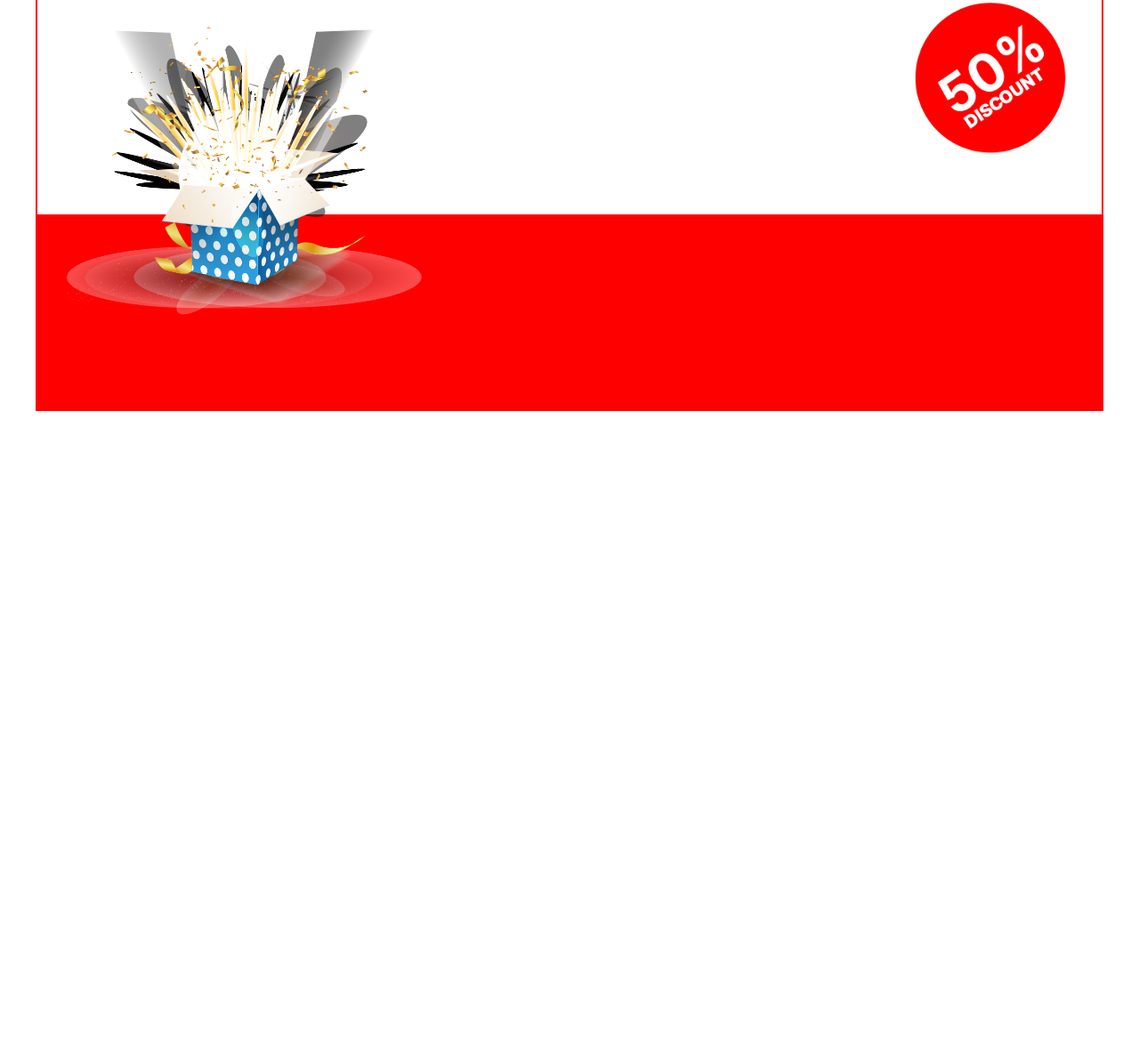
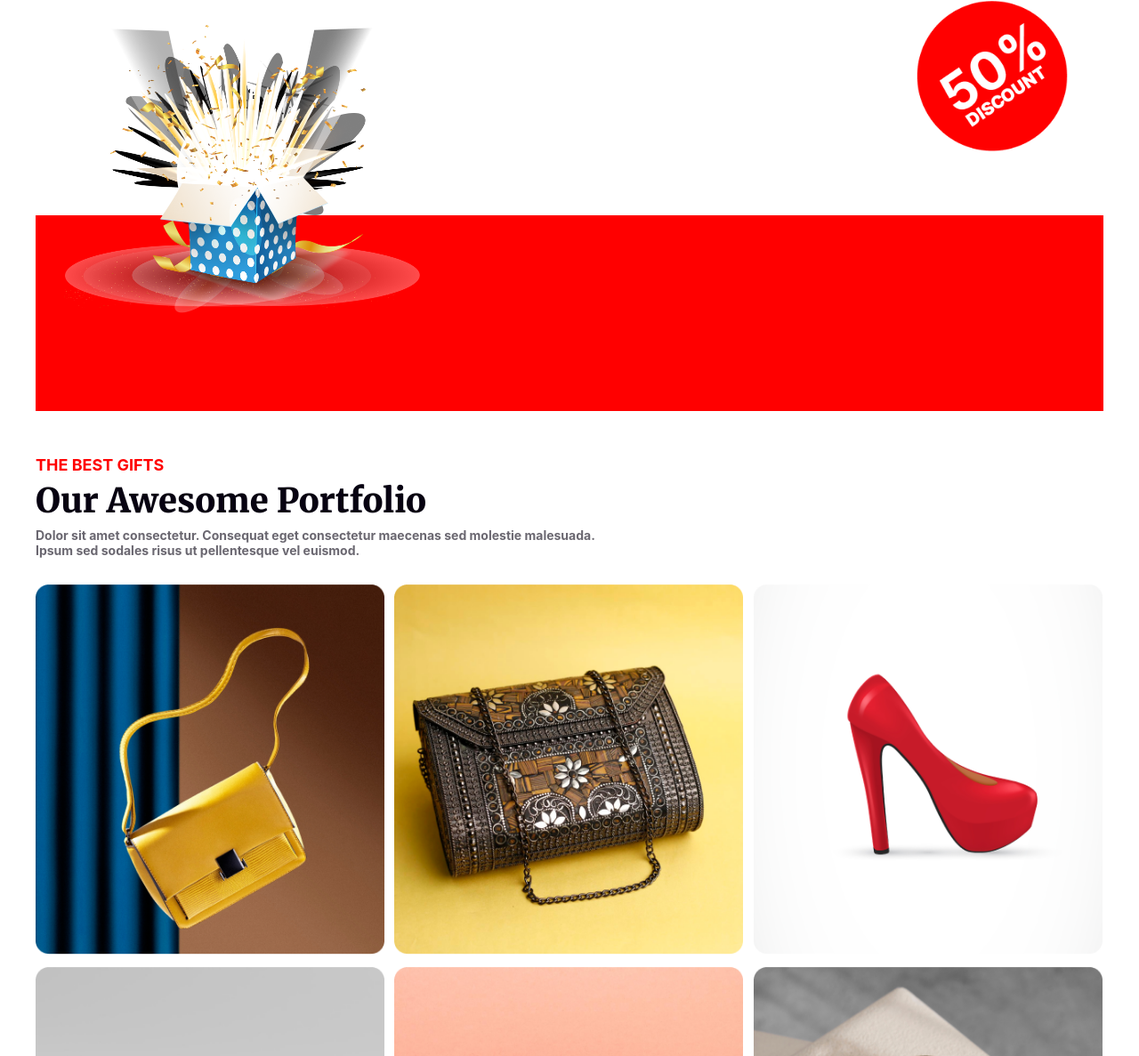
Before and after one commit to M-RayhanKhan/new-year, a plain HTML site: page index.html in a window 1280 px wide. Shown: the part 1853-3040 px from the top of the page at 89% size. Before the commit the page ends 2335 px from the top, so only its background shows below. Drawn offline with Linux system fonts and the light colour scheme.

Commit message:
Our Awesome Portfolio

```diff
--- a/index.html
+++ b/index.html
@@ -1046,6 +1046,36 @@
             </div>
           </section>
          <!-- holiday section end here -->
+          <!-- portfolio section start  -->
+           <section class="portfolio-section-container">
+            <div class="portfolio-text-content">
+                <h5>THE BEST GIFTS</h5>
+                <h2>Our Awesome Portfolio</h2>
+                <p>Dolor sit amet consectetur. Consequat eget consectetur maecenas sed molestie malesuada. <br> Ipsum sed sodales risus ut pellentesque vel euismod. </p>
+            </div>
+            <div class="portfolio-item">
+                <div class="portfolio-img">
+                    <img src="images/Rectangle 3.png" alt="">
+                </div>
+                <div class="portfolio-img">
+                    <img src="images/Rectangle 4.png" alt="">
+                </div>
+                <div class="portfolio-img">
+                    <img src="images/Rectangle 5.png" alt="">
+                </div>
+                <div class="portfolio-img">
+                    <img src="images/Rectangle 6.png" alt="">
+                </div>
+                <div class="portfolio-img">
+                    <img src="images/Rectangle 7.png" alt="">
+                </div>
+                <div class="portfolio-img">
+                    <img src="images/Rectangle 8.png" alt="">
+                </div>
+            </div>
+           </section>
+          <!-- portfolio section end -->
+
     </main>
 </body>
 </html>
--- a/styel/style.css
+++ b/styel/style.css
@@ -162,7 +162,6 @@ h1 {
 .holiday-section-container {
     width: 1200px;
     height: 686.07px;
-    border: 2px solid red;
     margin: 0 auto;
     margin-top: 50px;
     margin-bottom: 20px;
@@ -196,6 +195,7 @@ h1 {
     letter-spacing: 0%;
     text-align: center;
 }
+
 .holiday-text-container p {
     color: rgba(7, 2, 17, 0.6);
     font-family: Inter;
@@ -204,32 +204,79 @@ h1 {
     letter-spacing: 0%;
     text-align: center;
 }
-.holi{
+
+.holi {
     color: red;
 }
 
-.solid-color{
+.solid-color {
     width: 100%;
     height: 220px;
     background-color: red;
-    position:absolute;
+    position: absolute;
     top: 68%;
     margin-bottom: 20px;
 }
-.giftbox{
+
+.giftbox {
     display: flex;
     justify-content: space-between;
     /* margin-top: 50px; */
 }
-.gift-img img{
+
+.gift-img img {
     width: 400px;
     position: relative;
     top: 30%;
     left: 8%;
 }
 
-.discount img{
+.discount img {
     width: 250px;
     position: relative;
     top: 10%;
 }
+
+/* portfolio section style here  */
+.portfolio-section-container {
+    width: 1200px;
+    margin: 0 auto;
+    margin-top: 50px;
+    margin-bottom: 20px;
+}
+
+/* portfolio-text-content */
+.portfolio-text-content h5{
+    color: rgb(255, 0, 0);
+    font-family: Inter;
+    font-size: 18px;
+    font-weight: 700;
+}
+.portfolio-text-content h2{
+    color: rgb(7, 2, 17);
+    font-family: Merriweather;
+    font-size: 38px;
+    font-weight: 900;
+    line-height: 60px;
+    letter-spacing: 0%;
+    text-align: left;
+    /* text-transform: capitalize; */
+}
+.portfolio-text-content p{
+    color: rgba(7, 2, 17, 0.6);
+    font-family: Inter;
+    font-size: 14px;
+    font-weight: 700;
+}
+.portfolio-img{
+    width: 392px;
+}
+.portfolio-img img{
+    width: 100%;
+}
+.portfolio-item{
+    display: grid;
+    grid-template-columns: repeat(3, 1fr);
+    gap: 10px;
+    margin-top: 30px;
+}
```
